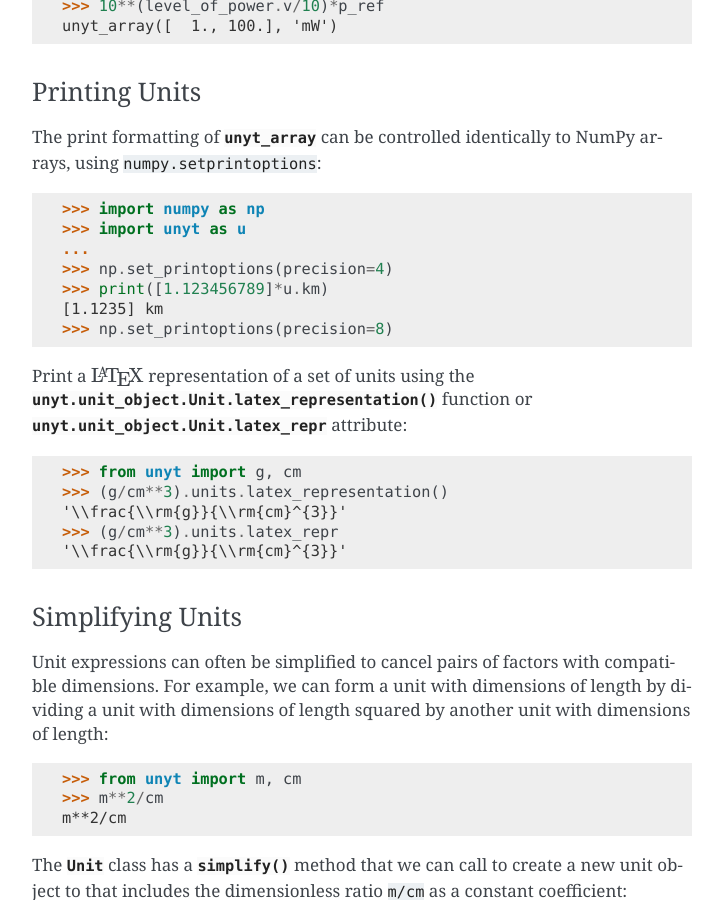
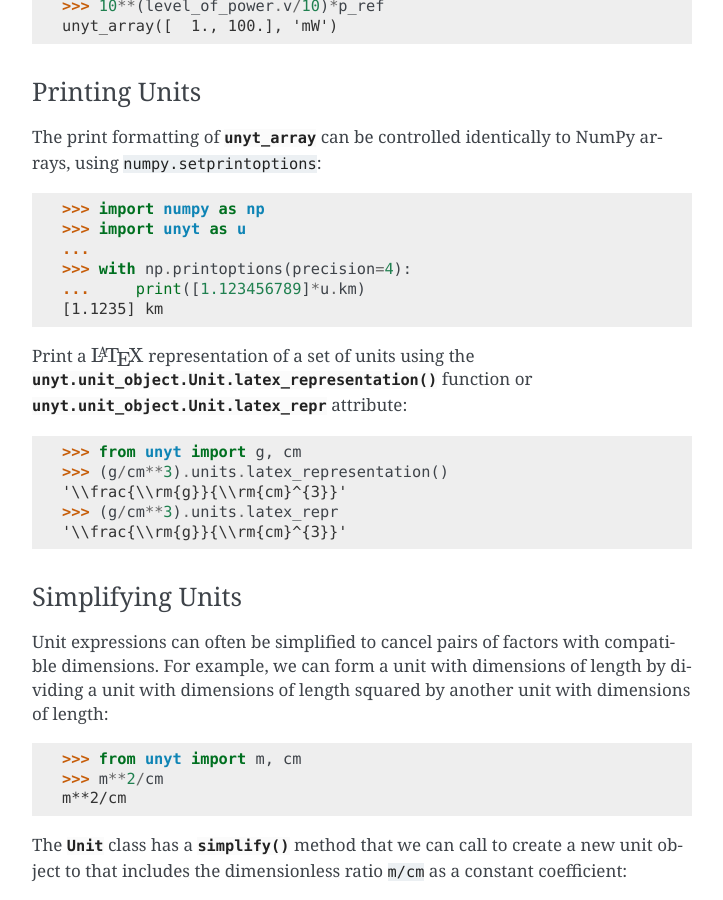
Before and after one commit to yt-project/unyt, a Sphinx documentation site: the page built from docs/usage.rst, in a window 1280 px wide and 900 px high, scrolled down 5647 px. Shown: the whole window, without its empty margins (388-1111 px from the left). Built offline with Sphinx 7.4.7, drawn with Linux system fonts in a browser that asks for light colours; pages that are not in the unit, such as notebooks, are missing from menus; the version number could not be read and is left out.

Commit message:
DOC: refactor a doctest for compatibility with numpy 2.1

```diff
--- a/docs/usage.rst
+++ b/docs/usage.rst
@@ -269,10 +269,9 @@ controlled identically to NumPy arrays, using ``numpy.setprintoptions``:
   >>> import numpy as np
   >>> import unyt as u
   ...
-  >>> np.set_printoptions(precision=4)
-  >>> print([1.123456789]*u.km)
+  >>> with np.printoptions(precision=4):
+  ...     print([1.123456789]*u.km)
   [1.1235] km
-  >>> np.set_printoptions(precision=8)
 
 Print a :math:`\rm{\LaTeX}` representation of a set of units using the
 :meth:`unyt.unit_object.Unit.latex_representation` function or
```
